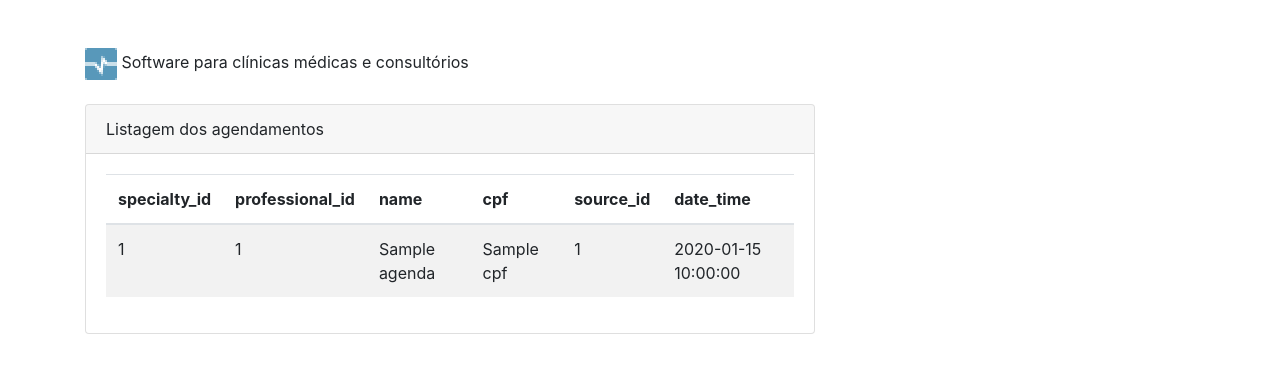
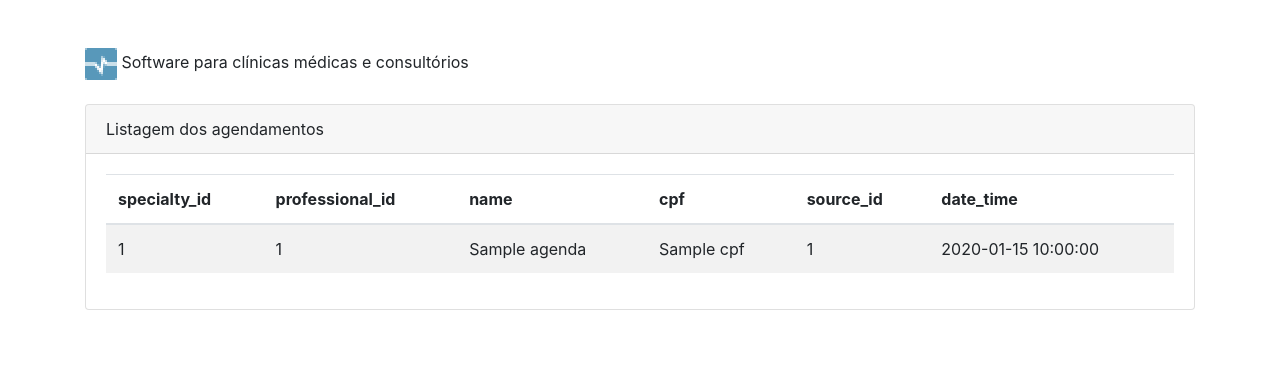
Before and after one commit to AndreCoutinho2020/feegow, a CakePHP app: the page made by app/View/Agendas/listar.ctp in a window 1280 px wide. Shown: the top 373 px of the page. Run offline with PHP 8.4 and a stand-in for CakePHP, Linux system fonts and the light colour scheme; the template is opened without the code that fills it: most values are stand-ins (such as "Sample title", 1, 10 or a date in 2020); some libraries are stand-ins or nearby versions.

Commit message:
Ajuste no container

```diff
--- a/app/View/Layouts/default.ctp
+++ b/app/View/Layouts/default.ctp
@@ -13,14 +13,14 @@
     <body>
         <div class="container">
             <div class="row mt-5 mb-4">
-                <div class="col-8">
+                <div class="col-12">
                     <div id="header">
                         <img src="/feegow/img/cropped-favicon-32x32.png"> Software para clínicas médicas e consultórios
                     </div>
                 </div>
             </div>
             <div class="row">
-                <div class="col-8">
+                <div class="col-12">
                     <?php echo $this->Flash->render(); ?>
                     <?php echo $this->fetch('content'); ?>
                 </div>
```
